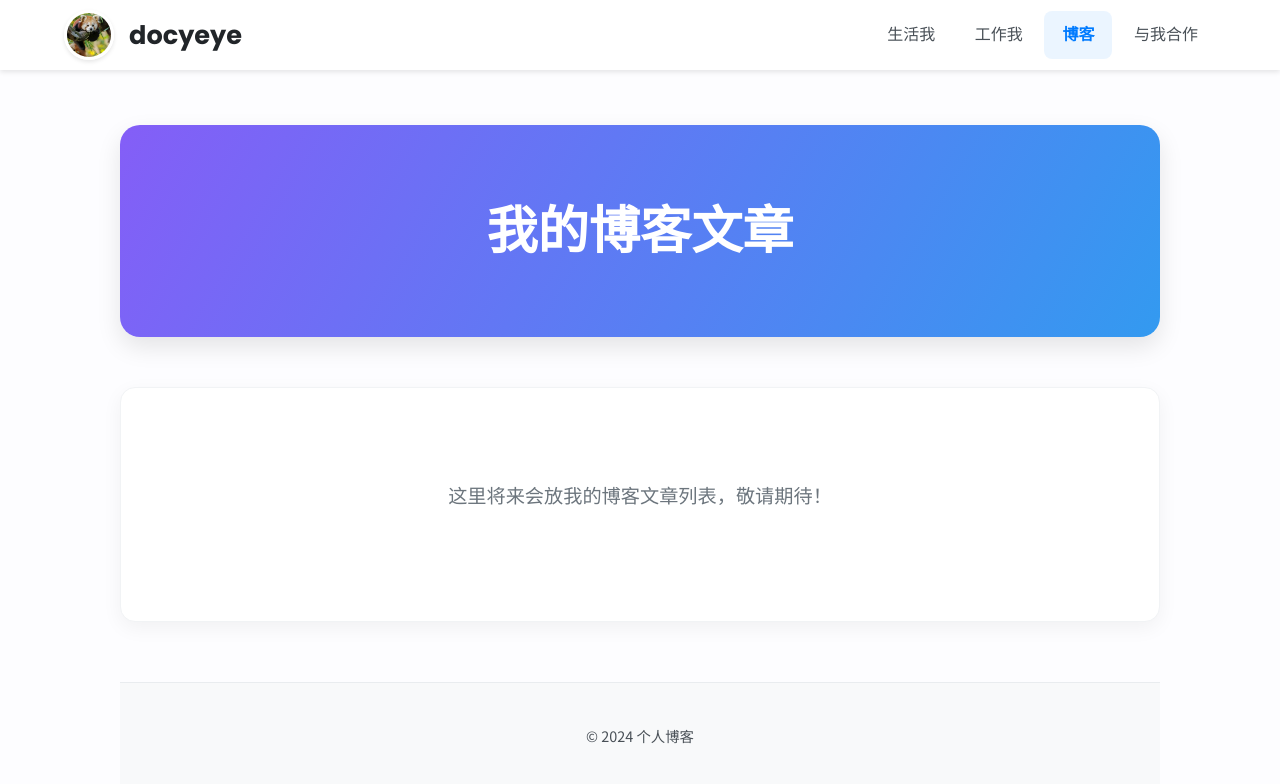
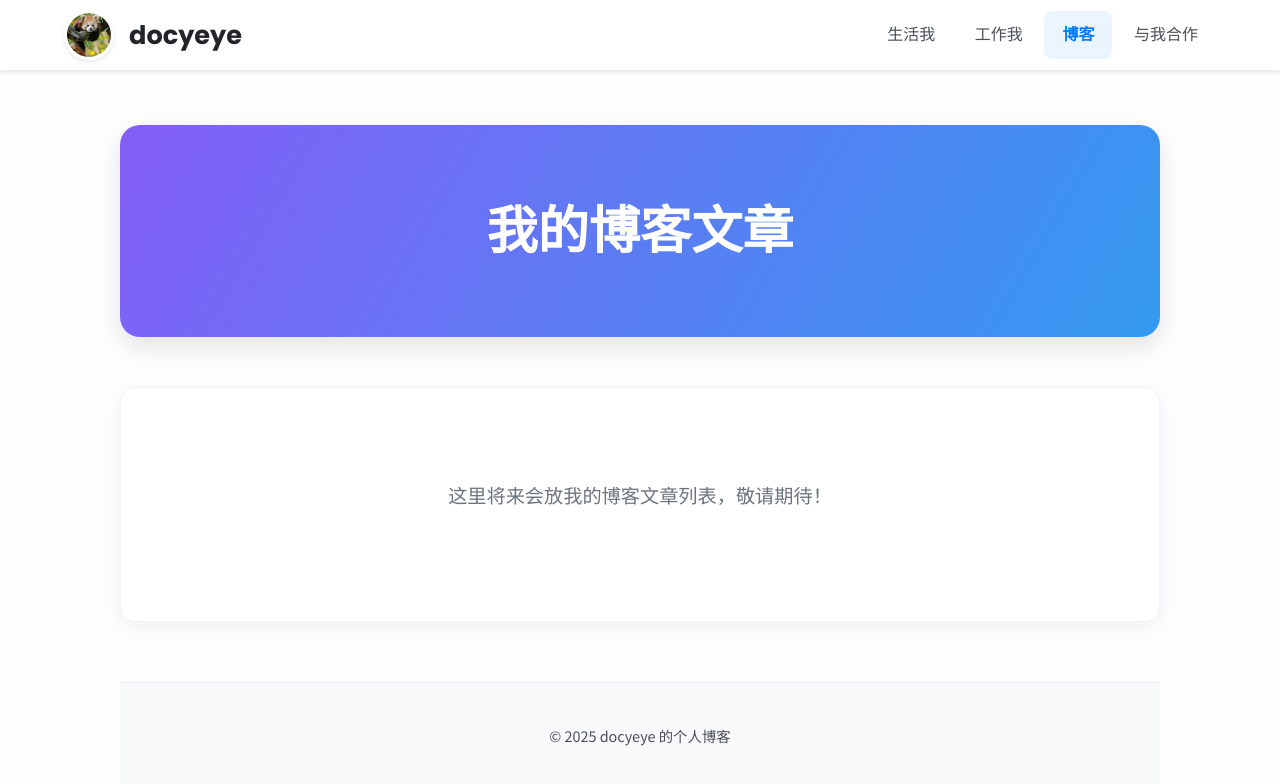
Before and after one commit to workdocyeye/docyeye-website, a plain HTML site: page blog.html in a window 1280 px wide. Drawn offline with Linux system fonts and the light colour scheme.

Commit message:
更新所有页面页脚版权信息

```diff
--- a/blog.html
+++ b/blog.html
@@ -49,7 +49,7 @@
         </main>
 
         <footer>
-            <p>© 2024 个人博客</p>
+            <p>© 2025 docyeye 的个人博客</p>
         </footer>
     </div>
 </body>
```
Also changed, not shown: cooperation.html (+1 -1 lines), index.html (+1 -1 lines), work.html (+1 -1 lines), 1 other file.
